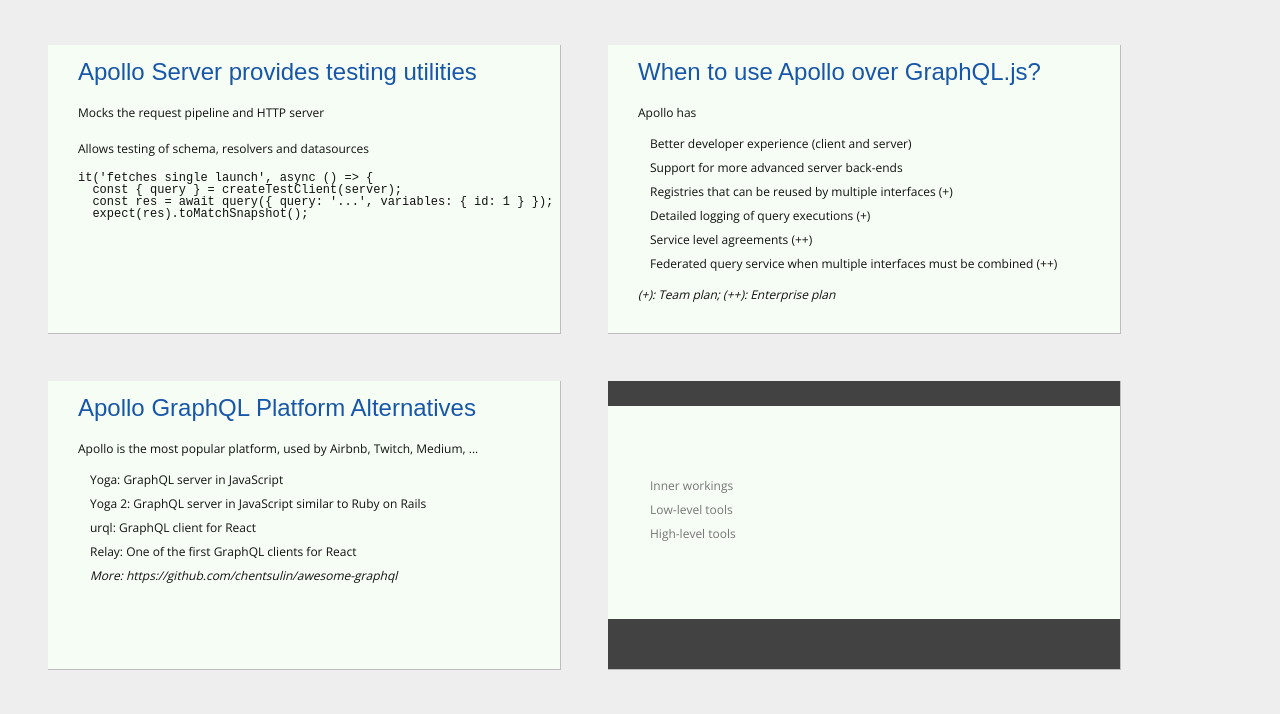
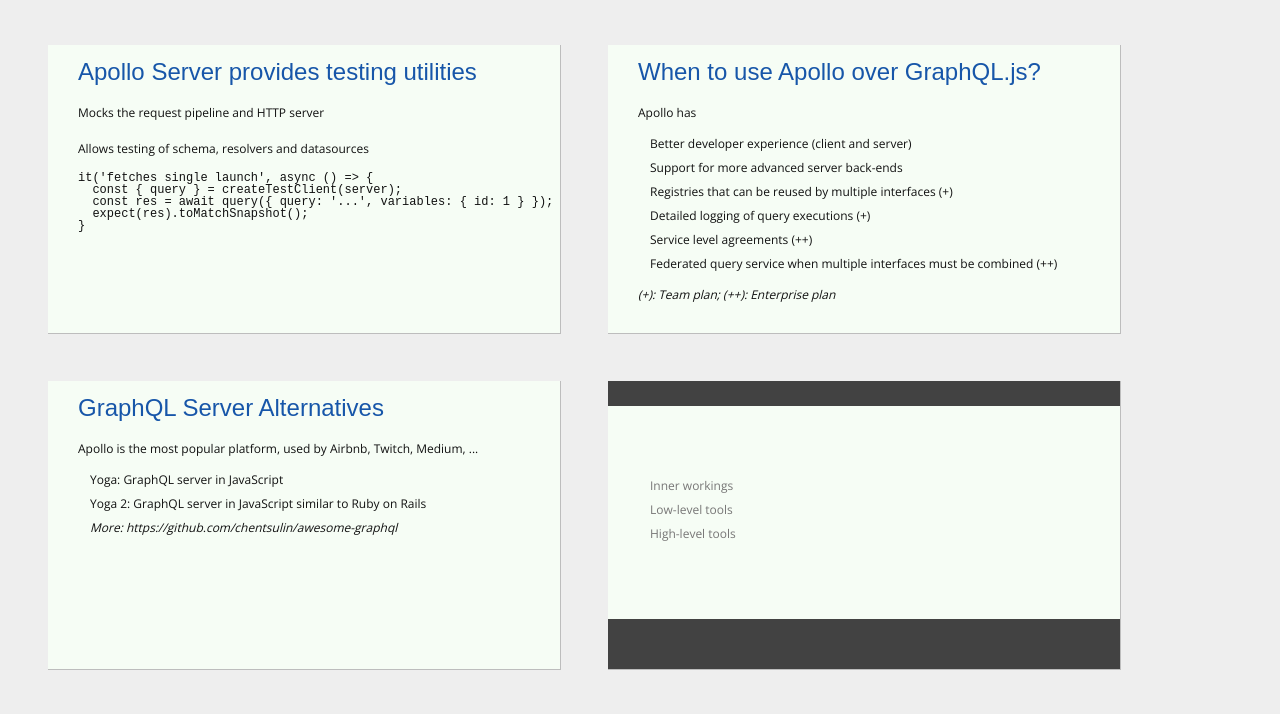
Before and after one commit to rubensworks/slides-2019-iswc-graphql-interface, a plain HTML site: page index.html in a window 1280 px wide. Shown: the part 5058-5772 px from the top of the page. Drawn offline with nearby package versions, Linux system fonts and the light colour scheme; a web font is replaced by a local one.

Commit message:
Deploy rubensworks/slides-2019-iswc-graphql-interface to github.com/rubensworks/slides-2019-iswc-graphql-interface.git:gh-pages

```diff
--- a/index.html
+++ b/index.html
@@ -381,8 +381,8 @@
         <p><img src="img/apollo.png" alt="Apollo" width="50%" style="float: right" /></p>
         <p><strong>Main features</strong>:</p>
         <ul>
-           <li>Apollo Server: GraphQL server (JS)</li>
            <li>Apollo Client: GraphQL client (JS)</li>
+           <li><strong>Apollo Server: GraphQL server (JS)</strong></li>
            <li>Schema Registry: central repo for schemas + metadata (<em>e.g. field usage stats</em>)</li>
            <li><a href="https://www.apollographql.com/docs/platform/editor-plugins">IDE Plugin</a>: VS Code</li>
            <li>Operation Registry (+): central repo for schema operations</li>
@@ -513,6 +513,7 @@
   const { query } = createTestClient(server);
   const res = await query({ query: '...', variables: { id: 1 } });
   expect(res).toMatchSnapshot();
+}
 </pre>
     </section>
 
@@ -531,13 +532,11 @@
     </section>
 
     <section id="apollo-alternatives" class="slide">
-        <h2>Apollo GraphQL Platform Alternatives</h2>
+        <h2>GraphQL Server Alternatives</h2>
         <p>Apollo is the most popular platform, used by Airbnb, Twitch, Medium, ...</p>
         <ul>
            <li><a href="https://github.com/prisma/graphql-yoga">Yoga</a>: GraphQL server in JavaScript</li>
            <li><a href="https://github.com/prisma/yoga2">Yoga 2</a>: GraphQL server in JavaScript similar to Ruby on Rails</li>
-           <li><a href="https://github.com/FormidableLabs/urql">urql</a>: GraphQL client for React</li>
-           <li><a href="https://github.com/facebook/relay">Relay</a>: One of the first GraphQL clients for React</li>
            <li><em>More: <a href="https://github.com/chentsulin/awesome-graphql">https://github.com/chentsulin/awesome-graphql</a></em></li>
         </ul>
     </section>
```
